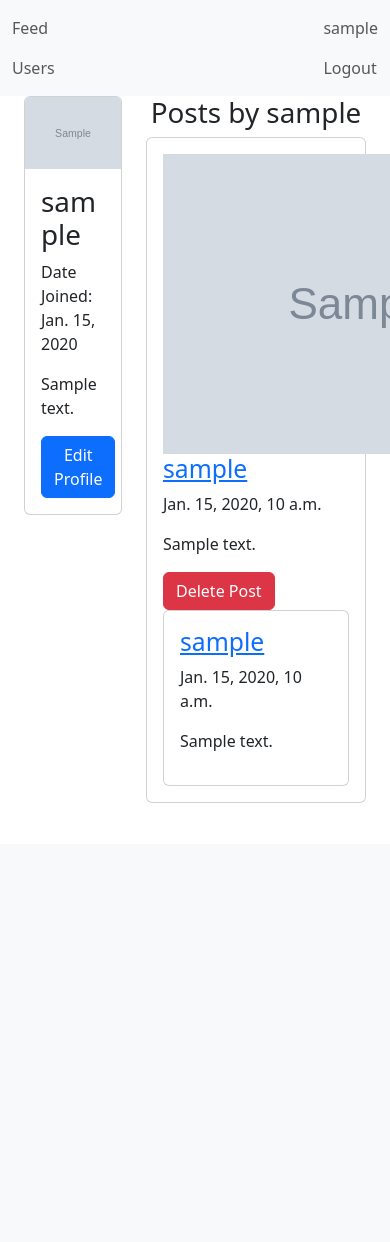
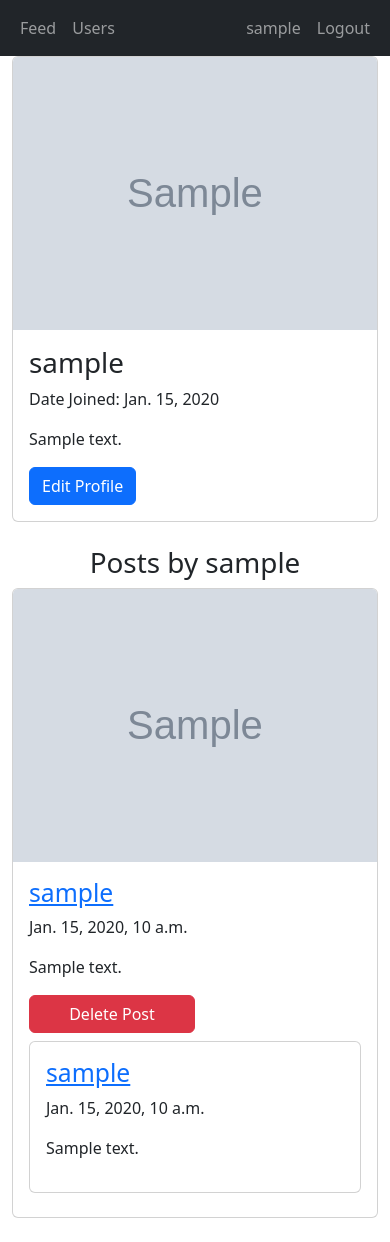
Before and after one commit to dfebs/media_posting_app, a Django app: a page that uses lib/templates/base.html in a window 390 px wide; the page is wider, and only the part inside the window is pictured. Before the commit the page ends 803 px from the top of that part, so only its background shows below. Run offline with Django 4.2, Linux system fonts and the light colour scheme; a user stored in the database is signed in; tables that the repository leaves empty hold one stand-in row (values such as "Sample post"); grey boxes marked "Sample" are stand-in pictures; some libraries are stand-ins or nearby versions.

Commit message:
tons of changes that make site more presentable, especially on mobile

```diff
--- a/accounts/templates/accounts/profile.html
+++ b/accounts/templates/accounts/profile.html
@@ -1,9 +1,8 @@
 {% extends 'base.html' %}
 {% load django_bootstrap5 %}
 {% block content %}
-<div class="container">
 <div class="row">
-        <div class="col-4">
+    <div class="col-md-4 col-sm-12 mb-4">
         <div class="card">
             <img class="card-img-top" src="{{ profile.picture.url }}" alt="{{ profile.user.username }} profile picture" />
             <div class="card-body">
@@ -23,7 +22,7 @@
         </div>
     </div>
 
-        <div class="col-8">
+    <div class="col-md-8 col-sm-12">
         {% if not posts %}
             <h1 class="d-flex justify-content-center">{{ profile.user.username }} has no posts</h1>
         {% else %}
@@ -31,16 +30,16 @@
         {% endif %}
         {% for post in posts %}
             <div class="card mb-4">
+                <img class="card-img-top" src="{{ post.image.url }}" alt="Post Image" style="max-width:480px; max-height:480px;" />
                 <div class="card-body">
-                        <img src="{{ post.image.url }}" alt="Post Image" style="max-width:480px; max-height:480px;" />
                     <h2><a href="{% url 'profile' name=post.author.username %}">{{ post.author.username }}</a></h2>
                     <p>{{ post.date }}</p>
                     <p>{{ post.text }}</p>
                     {% if request.user == post.author %}
-                            <a class="btn btn-danger" href="{% url 'delete_post' post_id=post.id %}" role="button">Delete Post</a>
+                        <a class="btn btn-danger w-50 mb-2" href="{% url 'delete_post' post_id=post.id %}" role="button">Delete Post</a>
                     {% endif %}
                     {% for comment in post.comment_set.all %}
-                            <div class="card">
+                        <div class="card mb-2">
                             <div class="card-body">
                                 <h2><a href="{% url 'profile' name=comment.author.username %}">{{ comment.author }}</a></h2>
                                 <p>{{ comment.date }}</p>
@@ -53,6 +52,5 @@
         {% endfor %}
     </div>
 </div>
-</div>
 
 {% endblock %}
--- a/accounts/templates/registration/login.html
+++ b/accounts/templates/registration/login.html
@@ -2,7 +2,6 @@
 {% load django_bootstrap5 %}
 
 {% block content %}
-  <div class="container">
   <h1>Login</h1>
   <form action="{% url 'login' %}" method="POST" class="form">
     {% csrf_token %}
@@ -13,5 +12,4 @@
 
   </form>
   <a href="{% url 'register' %}">New to the site? Click here to register.</a>
-  </div>
 {% endblock %}
--- a/accounts/templates/registration/register.html
+++ b/accounts/templates/registration/register.html
@@ -2,7 +2,6 @@
 {% load django_bootstrap5 %}
 
 {% block content %}
-<div class="container">
 <h1>Register</h1>
 <form action="{% url 'register' %}" method="POST" class="form">
   {% csrf_token %}
@@ -11,5 +10,4 @@
 
   {% bootstrap_button button_type="submit" content="OK" %}
 </form>
-</div>
 {% endblock %}
--- a/accounts/views.py
+++ b/accounts/views.py
@@ -49,7 +49,7 @@ def edit_profile(request):
     user_profile = get_object_or_404(UserProfile, user=request.user)
     if request.method == 'POST':
         form = ProfileForm(request.POST, request.FILES, instance=user_profile)
-        if form.is_valid(): # TODO enforce image sizes
+        if form.is_valid():
             profile_to_edit = form.save(commit=False)
             profile_to_edit.user = request.user
             profile_to_edit.save()
@@ -68,17 +68,31 @@ def log_out(request):
 
 def follow_user(request, user_id):
     user_to_follow = get_object_or_404(User, pk=user_id)
+
+    if user_to_follow == request.user:
+        messages.error(request, 'You cannot follow yourself you silly goose!')
+        return redirect(reverse('profile', kwargs={
+        'name': user_to_follow.username
+    }))
+
+    # TODO diallow following if already following
+
     user_following = UserFollowing(following=user_to_follow, follower=request.user)
     user_following.save()
     messages.success(request, f'You now follow { user_to_follow.username }')
     return redirect(reverse('profile', kwargs={
         'name': user_to_follow.username
     }))
-    # TODO consider fail cases here. simple redirect and message for trying to re-follow
-    # TODO Make sure users can't follow themselves
 
 def unfollow_user(request, user_id):
     user_to_unfollow = get_object_or_404(User, pk=user_id)
+
+    if user_to_unfollow == request.user:
+        messages.error(request, 'You cannot unfollow yourself you silly goose!')
+        return redirect(reverse('profile', kwargs={
+        'name': user_to_unfollow.username
+    }))
+
     user_relationship = get_object_or_404(UserFollowing,
                                             follower=request.user,
                                             following=user_to_unfollow)
@@ -101,7 +115,7 @@ def register(request):
                 username=request.POST['username'],
                 password=request.POST['password1']
             )
-            login(request, new_user) # TODO create a user profile model on new register
+            login(request, new_user)
             profile = UserProfile(
                 user=new_user,
                 description='This is the default bio',
--- a/feed/models.py
+++ b/feed/models.py
@@ -5,13 +5,13 @@ class Post(models.Model):
     author = models.ForeignKey(settings.AUTH_USER_MODEL, on_delete=models.CASCADE)
     date = models.DateTimeField(auto_now_add=True)
     image = models.ImageField(upload_to='posts')
-    text = models.TextField(max_length=50)
+    text = models.TextField(max_length=1000)
 
 class Comment(models.Model):
     author = models.ForeignKey(settings.AUTH_USER_MODEL, on_delete=models.CASCADE)
     date = models.DateTimeField(auto_now_add=True)
     post = models.ForeignKey(Post, on_delete=models.CASCADE)
-    text = models.TextField(max_length=25)
+    text = models.TextField(max_length=280)
 
 class Reaction(models.Model): # This should only be edited by admins
     image = models.ImageField()
--- a/lib/templates/base.html
+++ b/lib/templates/base.html
@@ -16,45 +16,33 @@
     </head>
 
     <body>
-        <nav class="navbar navbar-expand-lg bg-body-tertiary">
+        <nav class="navbar navbar-expand navbar-dark bg-dark">
             <div class="container">
                 {% if request.user.is_authenticated %}
-                <ul class="navbar-nav">
-                    <li class="nav-item">
+                <div class="navbar-nav">
                     <a class="nav-link" href="{% url 'feed' %}">Feed</a>
-                    </li>
-                    <li class="nav-item">
                     <a class="nav-link" href="{% url 'users' %}">Users</a>
-                    </li>
-                </ul>
+                </div>
                 {% endif %}
 
 
                 {% if not request.user.is_authenticated %}
-                <ul class="navbar-nav">
-                    <li class="nav-item">
+                <div class="navbar-nav">
                     <a class="nav-link" href="{% url 'login' %}">Login</a>
-                    </li>
-                    <li class="nav-item">
                     <a class="nav-link" href="{% url 'register' %}">Register</a>
-                    </li>
-                </ul>
+                </div>
                 {% else %}
-                    <ul class="navbar-nav">
-                        <div class="nav-item">
+                    <div class="navbar-nav">
                         <a class="nav-link" href="{% url 'profile' name=request.user.username %}">
                             {{ request.user.username }}
                         </a>
+                        <a class="nav-link" href="{% url 'log_out' %}">Logout</a>
                     </div>
-                        <li class="nav-item">
-                            <a class="nav-link" href="{% url 'log_out' %}">Logout</a>
-                        </li>
-                    </ul>
                 {% endif %}
             </div>
         </nav>
 
-        <div class="container-fluid">
+        <div class="container">
             {% block content %}No Content{% endblock %}
         </div>
     </body>
--- a/media_posting_app/settings.py
+++ b/media_posting_app/settings.py
@@ -28,7 +28,7 @@ SECRET_KEY = 'django-insecure-y6+#7zhizg0e+y!97qibx-9h%e629_e=dm^nbyo6at9lluv=$n
 # SECURITY WARNING: don't run with debug turned on in production!
 DEBUG = True
 
-ALLOWED_HOSTS = []
+ALLOWED_HOSTS = ['*']
 
 
 # Application definition
```
Also changed, not shown: accounts/templates/accounts/users.html (+9 -5 lines), feed/templates/feed/feed.html (+7 -6 lines), README.md, feed/migrations/0003_alter_comment_text_alter_post_text.py (added). Lines whose indentation alone changed are shown as unchanged.
